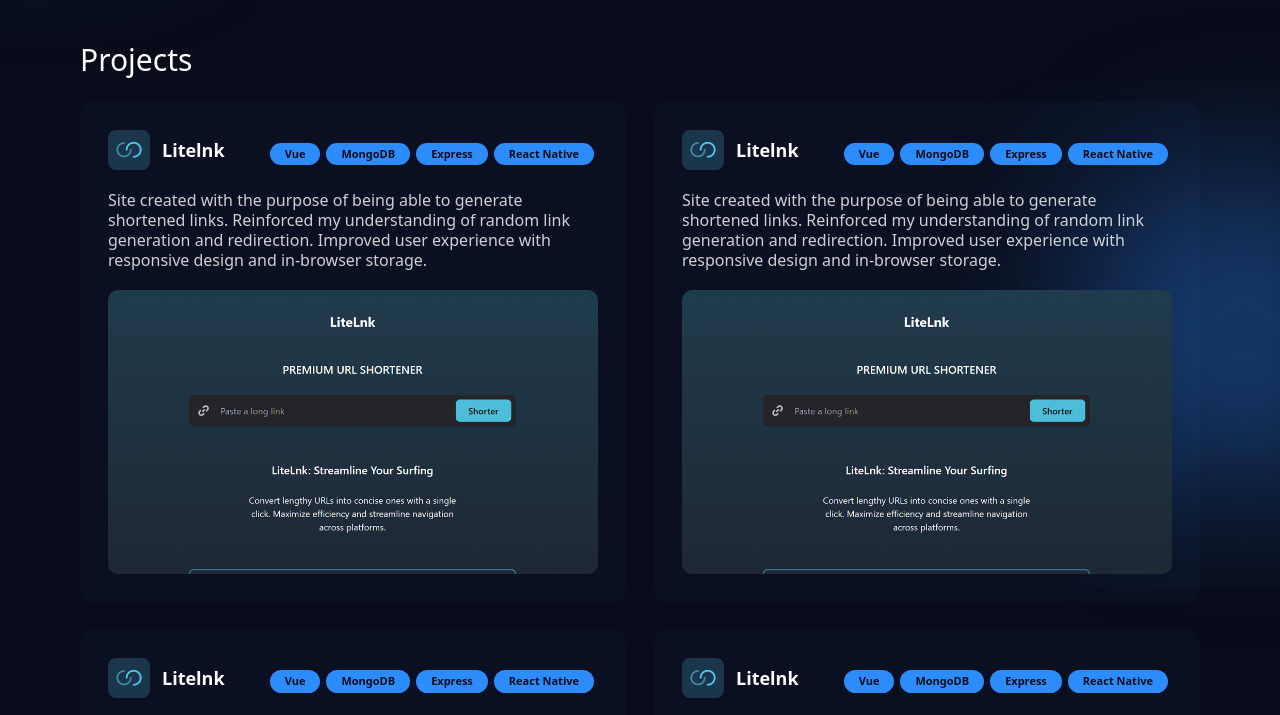
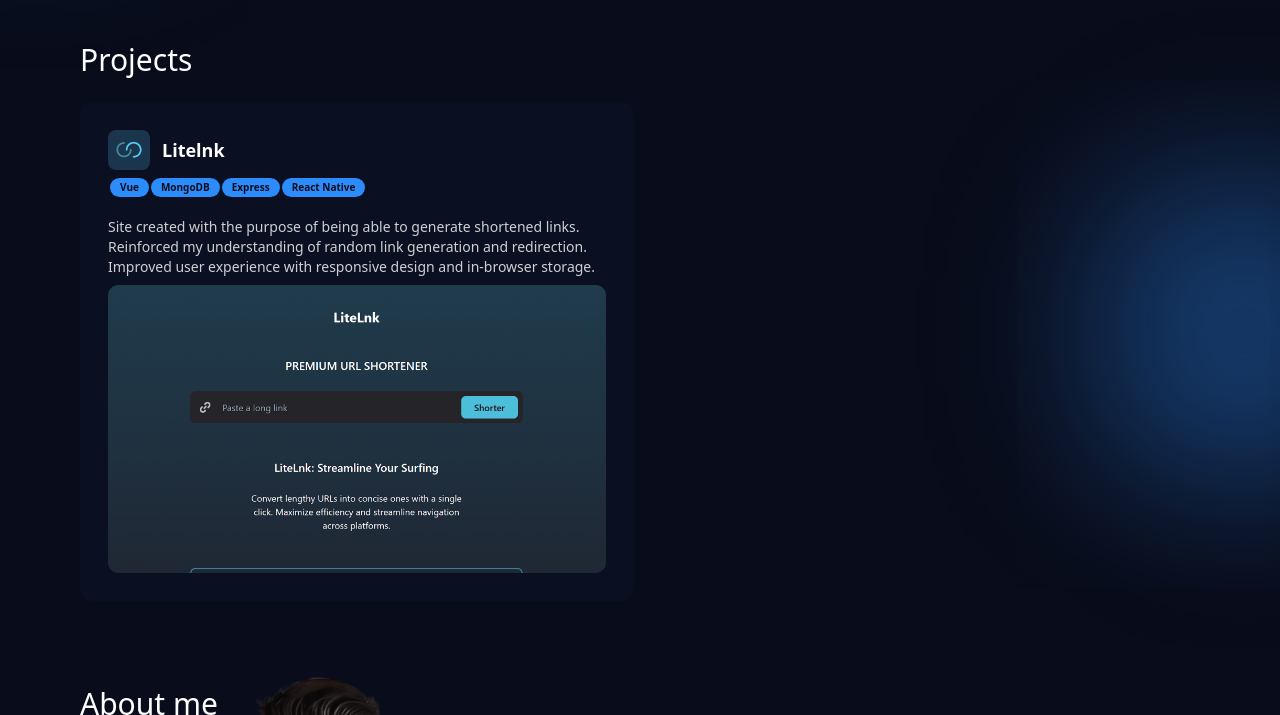
Before and after one commit to RoberthLoorDev/portfolio-roberth, an Astro site: page / in a window 1280 px wide. Shown: the part 1445-2160 px from the top of the page. Built offline with nearby package versions, Linux system fonts and the light colour scheme; Astro itself is replaced by a stand-in of ours.

Commit message:
ajust projects

```diff
--- a/src/components/ui/Project.astro
+++ b/src/components/ui/Project.astro
@@ -4,7 +4,9 @@ import { project1, project1capture } from '../../assets/images'
 import Tags from '../../components/ui/Tags.astro'
 ---
 
-<div
+<a
+  href="https://litelnk.vercel.app/"
+  target="_blank"
   class="p-5 lg:p-7 rounded-xl relative box-border hover:border-3 hover:outline outline-[1px] outline-primary hover:bg-[#0F1A30] transition duration-300 hover:cursor-pointer"
 >
   <div class="flex lg:flex-row flex-col lg:justify-between">
@@ -16,16 +18,19 @@ import Tags from '../../components/ui/Tags.astro'
       />
       <h4>Litelnk</h4>
     </div>
-
-    <div class="flex flex-wrap items-center mt-3 lg:mt-0">
-      <Tags title="Vue" />
-      <Tags title="MongoDB" />
-      <Tags title="Express" />
-      <Tags title="React Native" />
-    </div>
   </div>
 
-  <p class="my-5 opacity-80 text-base leading-5">
+  <!-- tags -->
+
+  <div class="flex flex-wrap items-center my-5 lg:mt-0">
+    <Tags title="Vue" />
+    <Tags title="MongoDB" />
+    <Tags title="Express" />
+
+    <Tags title="React Native" />
+  </div>
+
+  <p class="opacity-80 text-sm leading-5">
     Site created with the purpose of being able to generate shortened links. Reinforced my
     understanding of random link generation and redirection. Improved user experience with
     responsive design and in-browser storage.
@@ -35,5 +40,5 @@ import Tags from '../../components/ui/Tags.astro'
   >
   </div>
 
-  <Image src={project1capture} alt="Project 1" />
-</div>
+  <Image src={project1capture} alt="Project 1" class="mt-2" />
+</a>
--- a/src/components/ui/Tags.astro
+++ b/src/components/ui/Tags.astro
@@ -7,6 +7,6 @@ const { title } = Astro.props
 ---
 
 <span
-  class="px-[15px] mr-1 mt-2 py-[3px] bg-primary rounded-3xl text-[#090C1A] font-semibold text-[11px] ml-[2px]"
+  class="px-[10px] mr-0 mt-2 py-[2px] bg-primary rounded-3xl text-[#090C1A] font-bold text-[10px] ml-[2px]"
   >{title}</span
 >
--- a/src/sections/Projects.astro
+++ b/src/sections/Projects.astro
@@ -6,10 +6,7 @@ import Project from '../components/ui/Project.astro'
 <section class="mt-10 mx-4 lg:mx-20" id="projects_section">
   <h3>Projects</h3>
   <LightShadow position="right" />
-  <div class="mt-5 grid grid-cols-1 lg:grid-cols-2 gap-7">
-    <Project />
-    <Project />
-    <Project />
+  <div class="mt-5 grid grid-cols-1 lg:grid-cols-2 gap-3">
     <Project />
   </div>
 </section>
```
